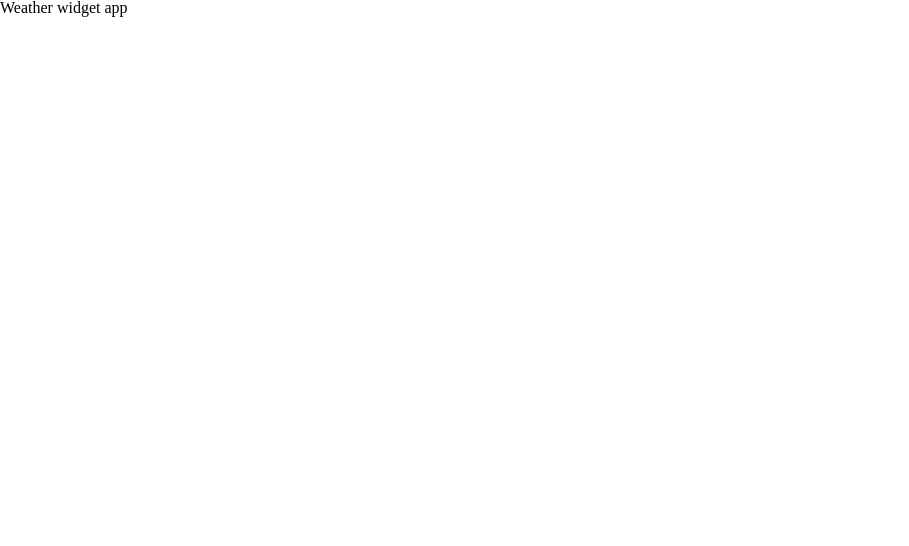
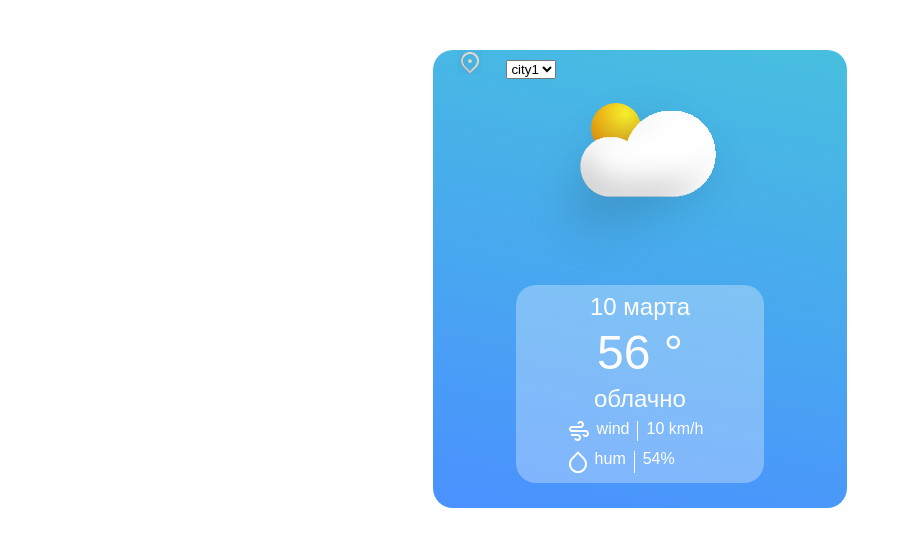
Before and after one commit to Namir7/weather-widget, a plain HTML site: page src/index.html in a window 1280 px wide. Shown: the whole page, without its empty margins (0-909 px from the left). Drawn offline with Linux system fonts and the light colour scheme.

Commit message:
added layouts

```diff
--- a/src/index.html
+++ b/src/index.html
@@ -13,6 +13,41 @@
 <body>
     <main class="main">
         <h1 class="main__title">Weather widget app</h1>
+        <div class="wrapper">
+            <div class="widget">
+                <div class="select-city-wrapper">
+                    <img class="select-icon" src="svg/location-icon.svg" alt="картинка локация">
+                    <select class="city-select" name="select">
+                        <option class="city-select-item" value="city1">city1</option>
+                        <option class="city-select-item" value="city2">city2</option>
+                        <option class="city-select-item" value="city3">city3</option>
+                    </select>
+                </div>
+                <img class="icon" src="./svg/icon1.svg" alt="pciture"></img>
+                <div class="data-panel">
+                    <p class=" data-panel__date"> 10 марта </p>
+                    <p class="data-panel__temperature"> 56 &#176; </p>
+                    <p class="data-panel__weather-state">облачно</p>
+
+                    <ul>
+                        <li class="characteristic">
+                            <img class="characteristic__icon characteristic__item"
+                                src="./svg/windy-characteristic-icon.svg" alt="windy icon">
+                            <p class="characteristic__title characteristic__item"> wind </p>
+                            <div class="characteristic__divider characteristic__item"></div>
+                            <p class="characteristics__value characteristic__item">10 km/h</p>
+                        </li>
+                        <li class="characteristic">
+                            <img class="characteristic__icon characteristic__item" src="svg/hum-characteristic-icon.svg"
+                                alt="windy icon">
+                            <p class="characteristic__title characteristic__item"> hum </p>
+                            <div class="characteristic__divider characteristic__item"></div>
+                            <p class="characteristics__value characteristic__item">54%</p>
+                        </li>
+                    </ul>
+                </div>
+            </div>
+        </div>
     </main>
     <script src="./main.js"></script>
 </body>
--- a/src/styles/main.css
+++ b/src/styles/main.css
@@ -1,3 +1,107 @@
+body{
+    font-family: 'Overpass', sans-serif;
+}
+.wrapper {
+    padding-top: 50px;
+}
+
 .main__title {
+    display: none;
+}
 
+.widget {
+    width: 414px;
+    /* height: 768px; */
+    margin-left: auto;
+    margin-right: auto;
+    border-radius: 20px;
+    background: linear-gradient(192.05deg, #47BFDF 0%, #4A91FF 100%);
+    padding-bottom: 25px;
 }
+
+.city-select {
+    display: inline-block;
+    /* margin-left: auto;
+    margin-right: auto; */
+
+    position: relative;
+}
+
+.select-icon {
+    margin-right: 20px;
+}
+
+.select-city-wrapper {
+    display: block;
+    margin-left: 25px;
+    /* margin-right: auto; */
+    width: fit-content;
+}
+
+.icon {
+    display: block;
+    margin-left: auto;
+    margin-right: auto;
+    margin-bottom: 10px;
+}
+
+.data-panel {
+    display: flex;
+    flex-direction: column;
+    /* justify-content: center; */
+    align-items: center;
+    width: 60%;
+
+    margin-left: auto;
+    margin-right: auto;
+    border-radius: 20px;
+    background: rgba(255, 255, 255, 0.3);
+
+    color: white;
+}
+
+.data-panel__date {
+    font-size: 1.5rem;
+    margin-bottom: 10px;
+    margin-top: 10px;
+    /* text-align: center; */
+    /* margin-left: auto;
+    margin-right: auto; */
+}
+
+.data-panel__temperature {
+    font-size: 3rem;
+    margin-bottom: 10px;
+    /* text-align: center; */
+}
+
+.data-panel__weather-state {
+    font-size: 1.5rem;
+    margin-bottom: 10px;
+    /* text-align: center; */
+}
+
+.characteristic {
+    display: flex;
+    margin-bottom: 10px;
+    /* margin-left: auto;
+    margin-right: auto; */
+}
+
+.characteristic>p {
+    color: white;
+}
+
+.characteristic__item {
+    margin-right: 0.5rem;
+}
+
+.characteristic__divider {
+    width: 1px;
+    height: inherit;
+
+    /* padding-top: 2px;
+    padding-bottom: 2px; */
+
+    background-color: white;
+}
```
Also changed, not shown: src/svg/hum-characteristic-icon.svg (added), src/svg/icon1.svg (added), src/svg/location-icon.svg (added), src/svg/windy-characteristic-icon.svg (added).
